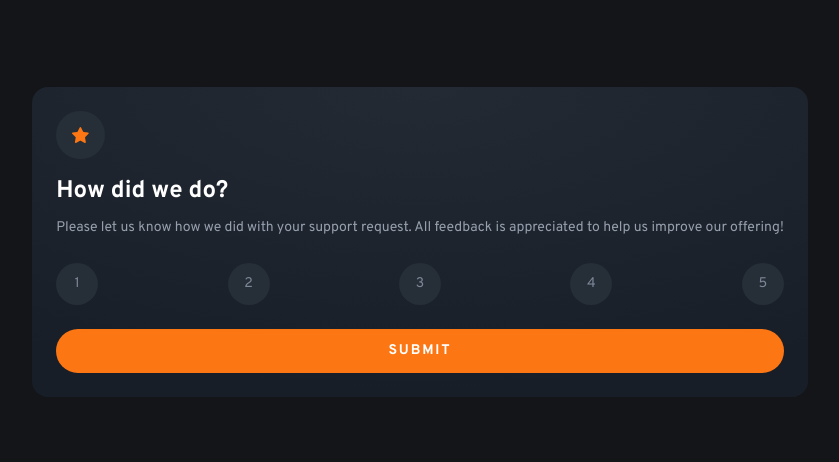
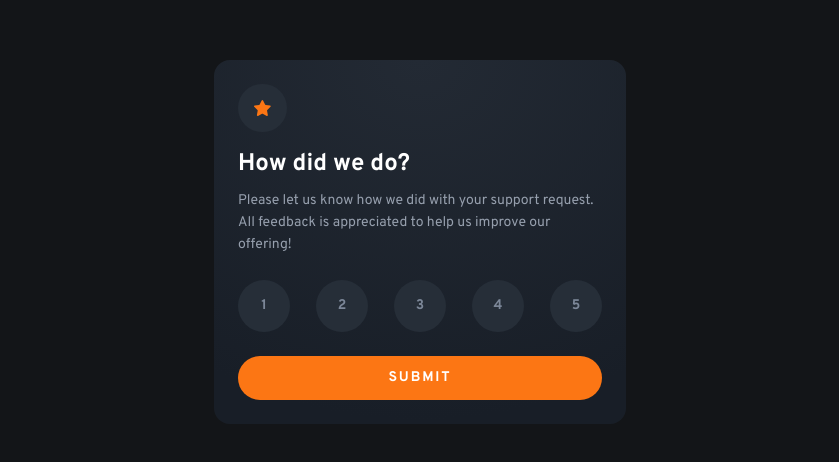
Before and after one commit to ingridramalho/feedback_react, a React (Vite) app: page / in a window 1280 px wide. Shown: the part 158-620 px from the top of the page, without its empty margins (220-1059 px from the left). Built offline with nearby package versions, Linux system fonts and the light colour scheme.

Commit message:
adaptações de responsividade para o desktop e fim do projeto

```diff
--- a/src/App.jsx
+++ b/src/App.jsx
@@ -21,7 +21,7 @@ export function App() {
 
   return(
     submited === false ? (
-      <div className="bg-gradient-dark mx-6 p-6 rounded-2xl text-white font-overpass">
+      <div className="bg-gradient-dark mx-6 p-6 rounded-2xl text-white font-overpass max-w-103">
         <div className="bg-dark-blue p-4 w-fit rounded-full mb-4">
           <img src={iconStar} alt="ícon star" />
         </div>
@@ -31,17 +31,17 @@ export function App() {
         <p className="text-light-grey text-sm leading-1 mb-6">Please let us know how we did with your support request. All feedback is appreciated to help us improve our offering!</p>
 
         <div className="flex justify-between mb-6">
-          <input type="button" value={1} className="bg-dark-blue w-10.5 h-10.5 rounded-full text-sm leading-2 text-medium-grey focus:bg-medium-grey focus:text-white" onClick={()=> handleAlterarNotaAvaliacao(1)}/>
-          <input type="button" value={2} className="bg-dark-blue w-10.5 h-10.5 rounded-full text-sm leading-2 text-medium-grey focus:bg-medium-grey focus:text-white" onClick={()=> handleAlterarNotaAvaliacao(2)}/>
-          <input type="button" value={3} className="bg-dark-blue w-10.5 h-10.5 rounded-full text-sm leading-2 text-medium-grey focus:bg-medium-grey focus:text-white" onClick={()=> handleAlterarNotaAvaliacao(3)}/>
-          <input type="button" value={4} className="bg-dark-blue w-10.5 h-10.5 rounded-full text-sm leading-2 text-medium-grey focus:bg-medium-grey focus:text-white" onClick={()=> handleAlterarNotaAvaliacao(4)}/>
-          <input type="button" value={5} className="bg-dark-blue w-10.5 h-10.5 rounded-full text-sm leading-2 text-medium-grey focus:bg-medium-grey focus:text-white" onClick={()=> handleAlterarNotaAvaliacao(5)}/>
+          <input type="button" value={1} className="bg-dark-blue w-10.5 h-10.5 rounded-full text-sm leading-2 text-medium-grey font-bold focus:bg-medium-grey focus:text-white sm:w-13 sm:h-13 hover:bg-orange hover:text-white hover:cursor-pointer" onClick={()=> handleAlterarNotaAvaliacao(1)}/>
+          <input type="button" value={2} className="bg-dark-blue w-10.5 h-10.5 rounded-full text-sm leading-2 text-medium-grey font-bold focus:bg-medium-grey focus:text-white sm:w-13 sm:h-13 hover:bg-orange hover:text-white hover:cursor-pointer" onClick={()=> handleAlterarNotaAvaliacao(2)}/>
+          <input type="button" value={3} className="bg-dark-blue w-10.5 h-10.5 rounded-full text-sm leading-2 text-medium-grey font-bold focus:bg-medium-grey focus:text-white sm:w-13 sm:h-13 hover:bg-orange hover:text-white hover:cursor-pointer" onClick={()=> handleAlterarNotaAvaliacao(3)}/>
+          <input type="button" value={4} className="bg-dark-blue w-10.5 h-10.5 rounded-full text-sm leading-2 text-medium-grey font-bold focus:bg-medium-grey focus:text-white sm:w-13 sm:h-13 hover:bg-orange hover:text-white hover:cursor-pointer" onClick={()=> handleAlterarNotaAvaliacao(4)}/>
+          <input type="button" value={5} className="bg-dark-blue w-10.5 h-10.5 rounded-full text-sm leading-2 text-medium-grey font-bold focus:bg-medium-grey focus:text-white sm:w-13 sm:h-13 hover:bg-orange hover:text-white hover:cursor-pointer" onClick={()=> handleAlterarNotaAvaliacao(5)}/>
         </div>
 
-        <button onClick={handleSubmit} className="bg-orange w-full py-3 uppercase text-sm rounded-3xl tracking-1 font-bold">Submit</button>
+        <button onClick={handleSubmit} className="bg-orange w-full py-3 uppercase text-sm rounded-3xl tracking-1 font-bold hover:bg-white hover:text-orange cursor-pointer">Submit</button>
     </div>
     ) : (
-      <div className="bg-gradient-dark mx-6 p-6 rounded-2xl text-white font-overpass">
+      <div className="bg-gradient-dark mx-6 p-6 rounded-2xl text-white font-overpass max-w-103">
         <img className="mx-auto mb-6" src={illustrationThankYou} alt="illustration Thank You" />
 
         <p className="text-orange bg-dark-blue w-fit mx-auto px-3 py-1.25 rounded-3xl mb-6">You selected {notaAvaliacao} out of 5</p>
```
